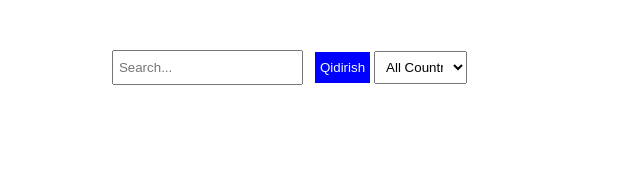
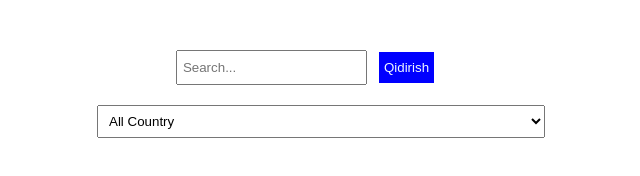
Before and after one commit to rasuljonadhamov/api-fetch, a plain HTML site: page index.html in a window 1280 px wide. Shown: the whole page, without its empty margins (335-975 px from the left). Drawn offline with Linux system fonts and the light colour scheme; no server answers.

Commit message:
fix bugs

```diff
--- a/styles/style.css
+++ b/styles/style.css
@@ -31,9 +31,14 @@ button {
 }
 
 select {
-  width: 24%;
+  width: 35%;
   margin-bottom: 20px;
   padding: 7px;
+  margin-top: 20px;
+}
+
+#qita {
+  margin-left: 32px;
 }
 
 #qita input {
```
Also changed, not shown: index.html (+1 -1 lines).
